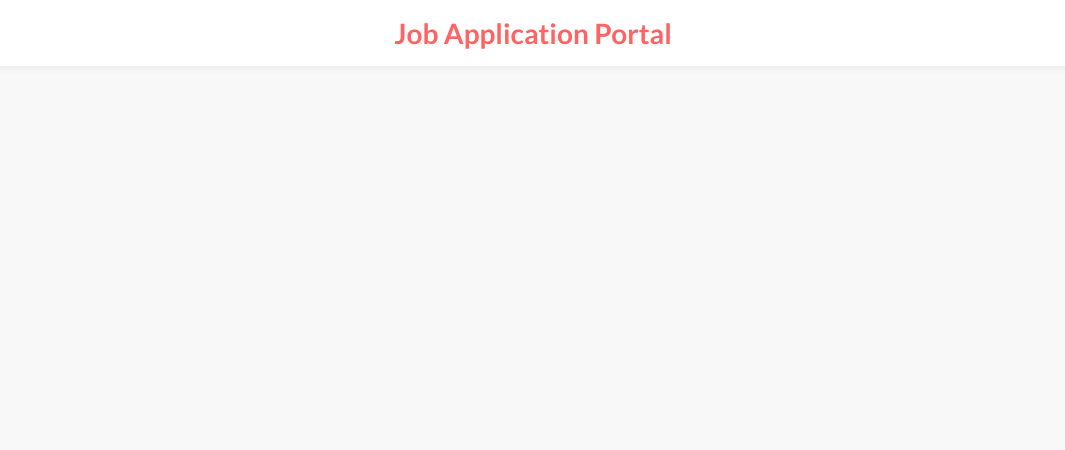
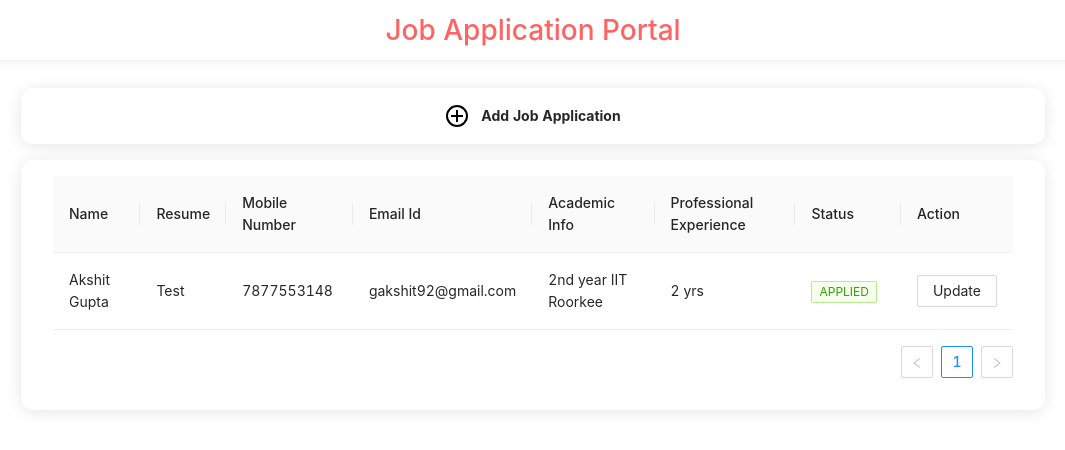
Before and after one commit to AkshitGuptaIITR/Job-Application-Portal, a React (Create React App) app: page / in a window 1280 px wide. Shown: the top 450 px of the page, without its empty margins (107-1172 px from the left). Built offline with nearby package versions, Linux system fonts and the light colour scheme; a web font is replaced by a local one.

Commit message:
adding sample data and testing

```diff
--- a/package.json
+++ b/package.json
@@ -6,8 +6,10 @@
     "@testing-library/jest-dom": "^5.16.4",
     "@testing-library/react": "^13.1.1",
     "@testing-library/user-event": "^13.5.0",
+    "antd": "^4.20.2",
     "react": "^18.1.0",
     "react-dom": "^18.1.0",
+    "react-icons": "^4.3.1",
     "react-router-dom": "^6.3.0",
     "react-scripts": "5.0.1",
     "web-vitals": "^2.1.4"
--- a/src/App.js
+++ b/src/App.js
@@ -1,7 +1,7 @@
 import { Routes, BrowserRouter as Router, Route } from "react-router-dom";
 import Header from "./Components/Header/Header";
 import Home from "./Components/Home/Home";
-
+import "antd/dist/antd.css";
 
 function App() {
   return (
--- a/src/Components/Header/Header.js
+++ b/src/Components/Header/Header.js
@@ -4,12 +4,12 @@ import style from "./Header.module.css";
 
 const Header = () => {
   return (
-    <>
+    <div style={{display: 'flex', flexDirection: 'column'}}>
       <div className={style.headerStructure}>
         <h1>Job Application Portal</h1>
       </div>
       <Outlet />
-    </>
+    </div>
   );
 };
 
--- a/src/Components/Header/Header.module.css
+++ b/src/Components/Header/Header.module.css
@@ -14,4 +14,5 @@
 .headerStructure h1{
   color: #ff6363;
   font-size: 28px;
+  margin: 0;
 }
--- a/src/Components/Home/Home.js
+++ b/src/Components/Home/Home.js
@@ -1,9 +1,25 @@
-import React from 'react'
+import React from "react";
+import style from "./Home.module.css";
+import Card from "../../HelperComponents/Card/Card";
+import { GrAddCircle } from "react-icons/gr";
+import TableJobs from "./Table/TableJobs";
 
 const Home = () => {
+  const handleVisible = () => {};
+
   return (
-    <div>Home</div>
-  )
-}
+    <div className={style.bodyStructure}>
+      <Card onClick={handleVisible} style={{ width: "inherit" }}>
+        <div className={style.createPost}>
+          <GrAddCircle style={{ width: 24, height: 24, marginRight: 12 }} />
+          <b>Add Job Application</b>
+        </div>
+      </Card>
+      <Card>
+        <TableJobs />
+      </Card>
+    </div>
+  );
+};
 
-export default Home
+export default Home;
--- a/src/Components/Home/Home.module.css
+++ b/src/Components/Home/Home.module.css
@@ -0,0 +1,13 @@
+.bodyStructure {
+  display: flex;
+  flex-direction: column;
+  margin: 80px 10%;
+  /* margin-top: 70px; */
+}
+
+.createPost{
+  display: flex;
+  align-items: center;
+  width: 100%;
+  justify-content: center;
+}
--- /dev/null
+++ b/src/Components/Home/Table/TableJobs.js
@@ -0,0 +1,79 @@
+import { Button, Table, Tag } from "antd";
+import React from "react";
+
+const TableJobs = () => {
+  const handleUpdate = () => {};
+
+  const dataSource = [
+    {
+      name: "Akshit Gupta",
+      resume: "Test",
+      mobileNumber: "7877553148",
+      emailId: "gakshit92@gmail.com",
+      acadInfo: "2nd year IIT Roorkee",
+      professionalExperience: "2 yrs",
+      status: "applied",
+    },
+  ];
+
+  const columns = [
+    {
+      title: "Name",
+      dataIndex: "name",
+      key: "name",
+    },
+    {
+      title: "Resume",
+      dataIndex: "resume",
+      key: "resume",
+    },
+    {
+      title: "Mobile Number",
+      dataIndex: "mobileNumber",
+      key: "mobileNumber",
+    },
+    {
+      title: "Email Id",
+      dataIndex: "emailId",
+      key: "emailId",
+    },
+    {
+      title: "Academic Info",
+      dataIndex: "acadInfo",
+      key: "acadInfo",
+    },
+
+    {
+      title: "Professional Experience",
+      dataIndex: "professionalExperience",
+      key: "professionalExperience",
+    },
+    {
+      title: "Status",
+      key: "status",
+      dataIndex: "status",
+      render: (tags) => (
+        <>
+          <Tag color={"green"}>{tags.toUpperCase()}</Tag>
+        </>
+      ),
+    },
+    {
+      title: "Action",
+      key: "Action",
+      render: (data) => (
+        <Button onClick={() => console.log(data)}>Update</Button>
+      ),
+    },
+  ];
+
+  return (
+    <Table
+      style={{ width: "100%" }}
+      dataSource={dataSource}
+      columns={columns}
+    />
+  );
+};
+
+export default TableJobs;
--- /dev/null
+++ b/src/HelperComponents/Card/Card.js
@@ -0,0 +1,12 @@
+import React from 'react'
+import style from "./Card.module.css"
+
+const Card = (props) => {
+  return (
+    <div key={props.key} className={style.structure} style={props.style} onClick={props.onClick}>
+      {props.children}
+    </div>
+  )
+}
+
+export default Card
--- /dev/null
+++ b/src/HelperComponents/Card/Card.module.css
@@ -0,0 +1,9 @@
+.structure {
+  display: flex;
+  width: 100%;
+  background-color: #ffffff;
+  box-shadow: 0px 2px 15px rgba(0, 0, 0, 0.1);
+  border-radius: 12px;
+  padding: 16px 32px;
+  margin: 8px 0px;
+}
--- a/src/index.css
+++ b/src/index.css
@@ -5,7 +5,7 @@ body {
   font-family:'Lato',sans-serif;
   -webkit-font-smoothing: antialiased;
   -moz-osx-font-smoothing: grayscale;
-  background-color: #F8F8F8;
+  background-color: #bebbbb;
 }
 
 code {
```
Also changed, not shown: 1 other file (tests, documents, lock files or other folders).
